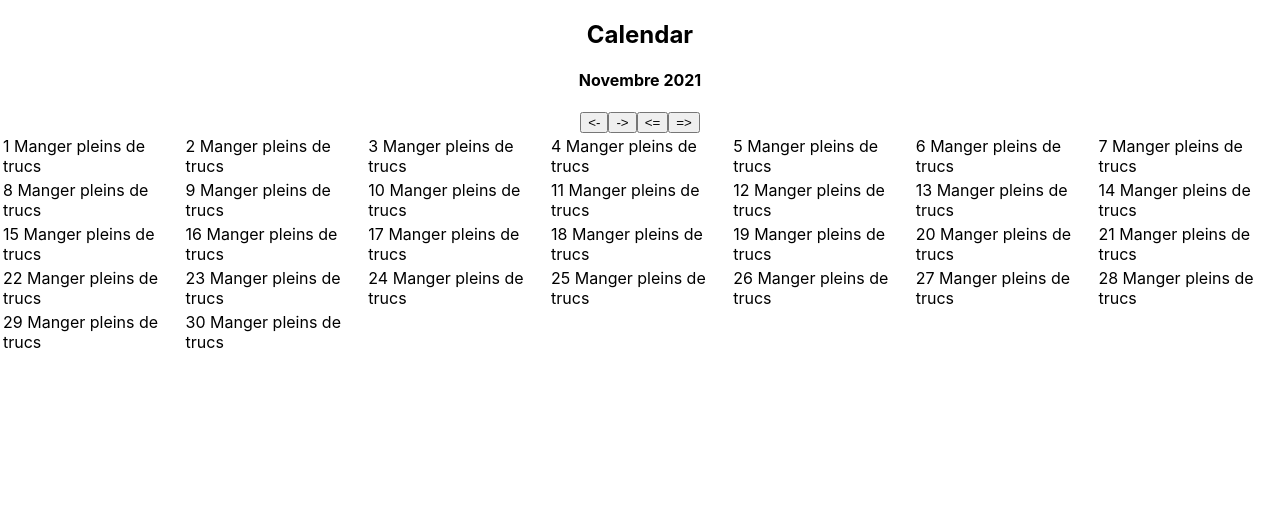
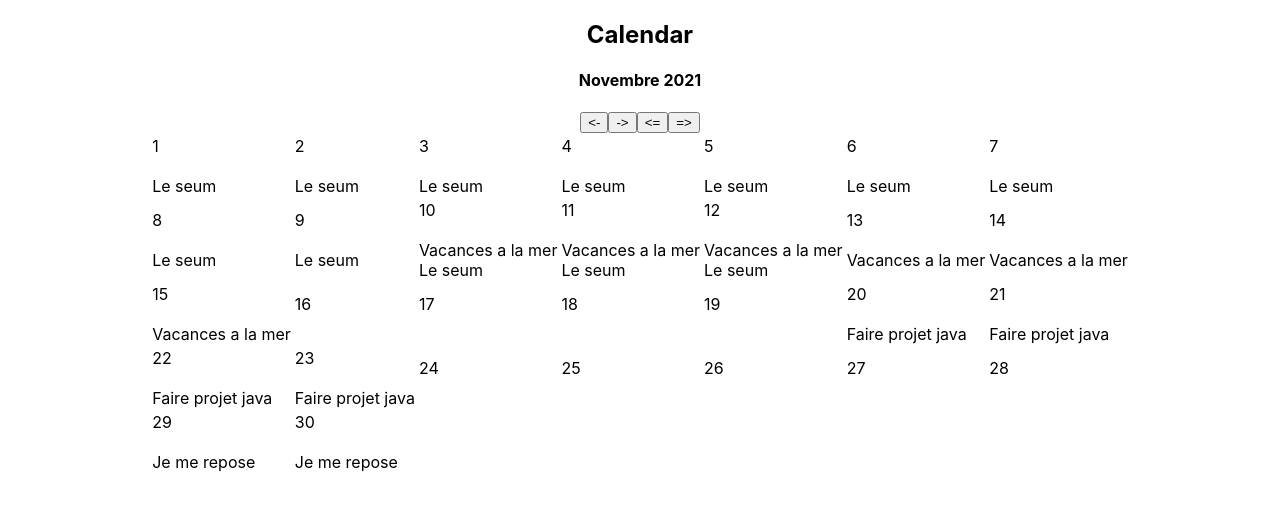
Before and after one commit to 4561235/Friday-Calendar, a React (Create React App) app in the folder friday-front/: page / in a window 1280 px wide. Shown: the top 510 px of the page. Built offline with nearby package versions, Linux system fonts and the light colour scheme.

Commit message:
Added displaying events on Calendar in friday-front

```diff
--- a/friday-front/src/components/Calendar/Calendar.jsx
+++ b/friday-front/src/components/Calendar/Calendar.jsx
@@ -5,11 +5,17 @@ class Calendar extends Component{
 
     monthToString = {1:"Janvier", 2:"Fevrier", 3:"Mars", 4:"Avril", 5:"Mai", 6:"Juin", 7:"Juillet", 8:"Aout", 9:"Septembre", 10:"Octobre", 11:"Novembre", 12:"Decembre"}
 
+
     constructor(props){
         super(props)
         const date = new Date();
         this.state = {
-            events: [],
+            events: [
+                {"id":1,"from":{"day":10,"month":11,"year":2021,"time":{"hour":7,"minute":30}},"to":{"day":15,"month":11,"year":2021,"time":{"hour":10,"minute":30}},"title":"Vacances","location":"Paris","description":"Vacances a la mer","recurrence":"NONE","calendarType":"FRIDAY"},
+                {"id":2,"from":{"day":20,"month":11,"year":2021,"time":{"hour":7,"minute":30}},"to":{"day":23,"month":11,"year":2021,"time":{"hour":10,"minute":30}},"title":"Projet","location":"Paris","description":"Faire projet java","recurrence":"NONE","calendarType":"FRIDAY"},
+                {"id":3,"from":{"day":29,"month":11,"year":2021,"time":{"hour":7,"minute":30}},"to":{"day":2,"month":12,"year":2021,"time":{"hour":10,"minute":30}},"title":"Repos","location":"Paris","description":"Je me repose","recurrence":"NONE","calendarType":"FRIDAY"},
+                {"id":4,"from":{"day":2,"month":10,"year":2021,"time":{"hour":7,"minute":30}},"to":{"day":12,"month":11,"year":2021,"time":{"hour":10,"minute":30}},"title":"Bruh","location":"Paris","description":"Le seum","recurrence":"NONE","calendarType":"FRIDAY"}
+            ],
             // month: date.getMonth()+1,
             // year: date.getYear()
             month: 11,
@@ -27,7 +33,9 @@ class Calendar extends Component{
 
     componentDidMount(){
         //console.log(Array.from(Array(this.daysInMonth(11,2021)).keys()));
-        console.log(this.state.month);
+        //console.log(this.state.month);
+        console.log(new Date(2021,10,10) <= new Date(this.state.year,this.state.month,15) &&
+        new Date(2021,10,20) >= new Date(this.state.year,this.state.month,15))
     }
 
     renderCalendar = () => {
@@ -44,8 +52,17 @@ class Calendar extends Component{
                 row+=1;
             }
             //Push the day
-            accTab.push(<td key={"Line_"+index}><Day day={tab[index]+1}></Day></td>);
-            //accTab.push(<td key={index}>{tab[index]+1}</td>);
+            let dayEvents = [];
+            this.state.events.forEach(event => {
+                if(
+                    (new Date(event.from.year, event.from.month-1, event.from.day) <= new Date(this.state.year, this.state.month-1, tab[index]+1)) &&
+                    (new Date(event.to.year, event.to.month-1, event.to.day) >= new Date(this.state.year, this.state.month-1, tab[index]+1))
+                ){
+                    dayEvents.push(event);
+                }
+            });
+
+            accTab.push(<td key={"Line_"+index}><Day day={tab[index]+1} events={dayEvents}></Day></td>);
         }
         //Push remaining row
         retTab.push(<tr key={"Row_" +5}>{accTab}</tr>);
--- a/friday-front/src/components/Calendar/Day.jsx
+++ b/friday-front/src/components/Calendar/Day.jsx
@@ -3,21 +3,25 @@ import React, {Component} from "react";
 class Day extends Component{
     constructor(props){
         super(props)
-        this.state = {
-            event: null,
-            day: props.day
-        }
     }
 
     componentDidMount(){
         //console.log("Day " +this.state.day);
+        //console.log(this.state.events);
     }
+
+    componentDidUpdate() {
+
+    }
+
 
     render(){
         return(
             <React.Fragment>
-                {this.state.day}
-                {" Manger pleins de trucs"}
+                {this.props.day}
+                <br></br>
+                {this.props.events.map(ev => <React.Fragment key={ev.id}><br></br>{ev.description}</React.Fragment>)}
+                <br></br>
             </React.Fragment>
         );
     }
```
